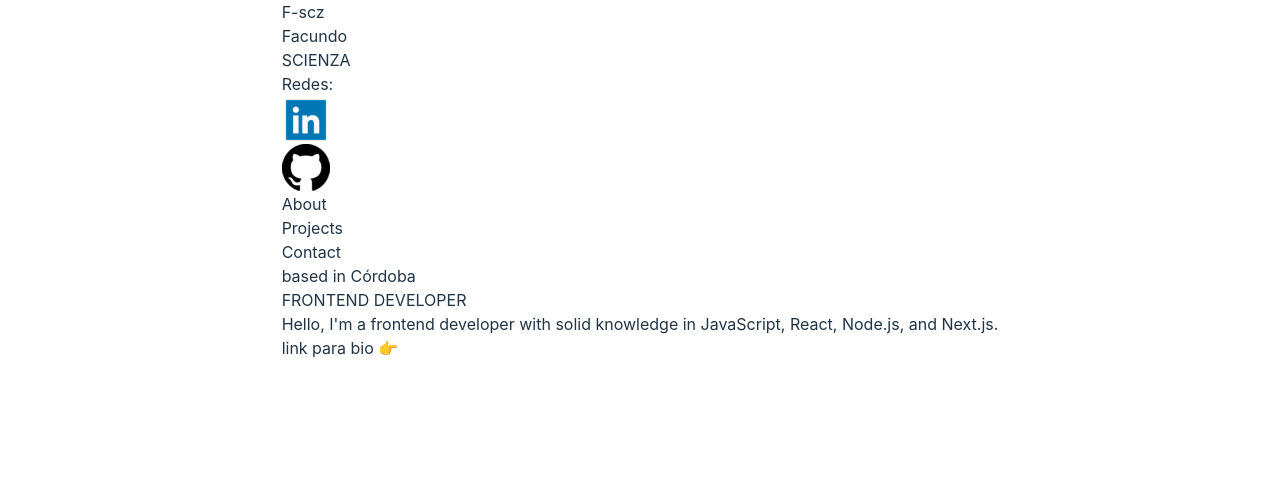
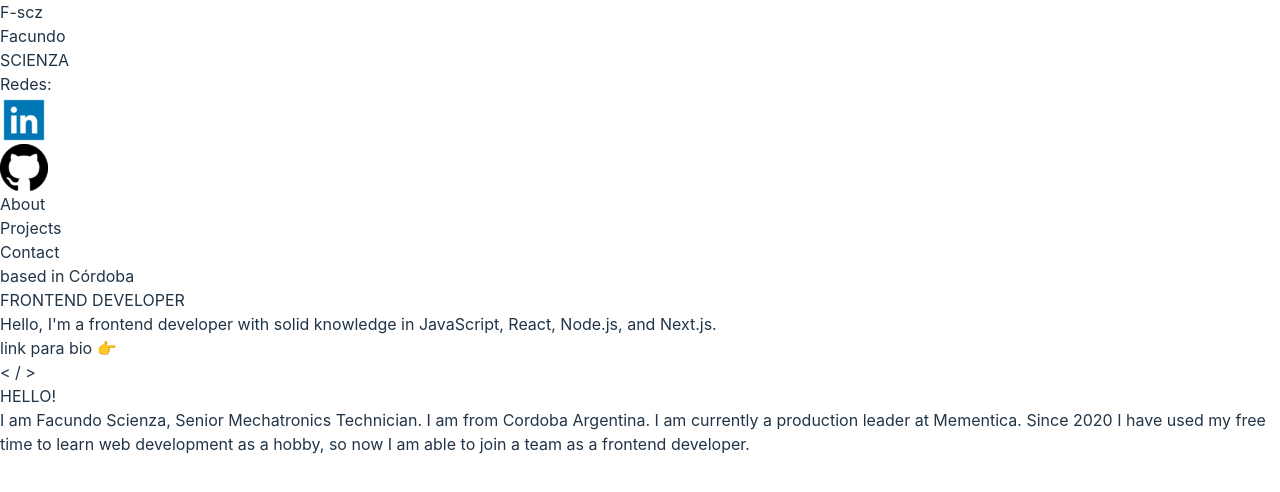
Before and after one commit to F-Scienza/portfolio, a React (Vite) app: page / in a window 1280 px wide. Shown: the top 492 px of the page. Built offline with nearby package versions, Linux system fonts and the light colour scheme.

Commit message:
greeting

```diff
--- a/src/App.jsx
+++ b/src/App.jsx
@@ -1,10 +1,12 @@
+import Greeting from './Components/Greeting'
 import Presentation from './Components/Presentation'
 
 function App() {
 
   return (
-    <div className="flex flex-col h-auto justify-center items-center">
+    <div className="flex flex-col h-auto justify-center items-center bg-gradient-to-br from-slate-700 to-zinc-900">
       <Presentation/>
+      <Greeting/>
     </div>
   )
 }
--- /dev/null
+++ b/src/Components/Greeting/index.jsx
@@ -0,0 +1,27 @@
+const Greeting = () => {
+    return (
+        <div className='flex w-full h-screen items-center justify-evenly '>
+            <div className=" w-1/2 text-center text-5xl font-black ">
+                <span>
+                    {"<"}
+                </span>
+                <span>
+                    {" / "}
+                </span>
+                <span>
+                    {">"}
+                </span>
+            </div>
+            <div className="w-1/2 p-20">
+                <h1 className="text-5xl font-thin mb-2">HELLO!</h1>
+                <p>
+                    I am Facundo Scienza, Senior Mechatronics Technician. I am from Cordoba Argentina.
+                    I am currently a production leader at Mementica.
+                    Since 2020 I have used my free time to learn web development as a hobby, so now I am able to join a team as a frontend developer.
+                </p>
+            </div>
+        </div>
+    );
+}
+
+export default Greeting;
--- a/src/Components/Presentation/index.jsx
+++ b/src/Components/Presentation/index.jsx
@@ -4,7 +4,7 @@ import github from '../../assets/github.png';
 
 const Presentation = () => {
     return (
-        <div className='flex w-screen h-screen items-center justify-evenly bg-gradient-to-b from-neutral-700 to-gray-900'>
+        <div className='flex w-screen h-screen items-center justify-evenly'>
             <div className=" flex flex-col h-full w-72 bg-gray text-5xl font-light justify-evenly">
                 <span className="font-light">F-scz</span>
                 <span className="flex flex-col justify-center h-40 relative">
```
